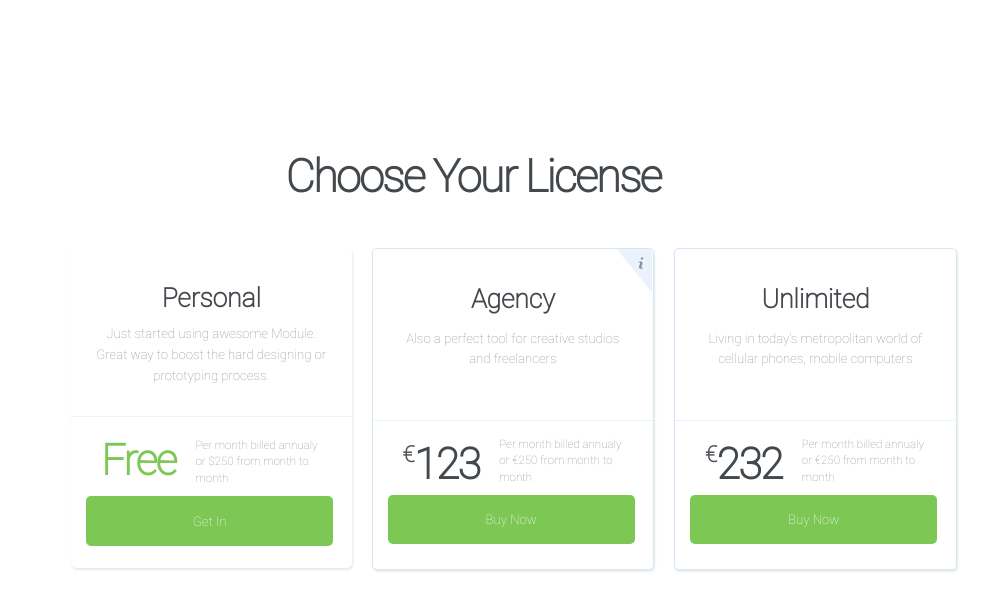
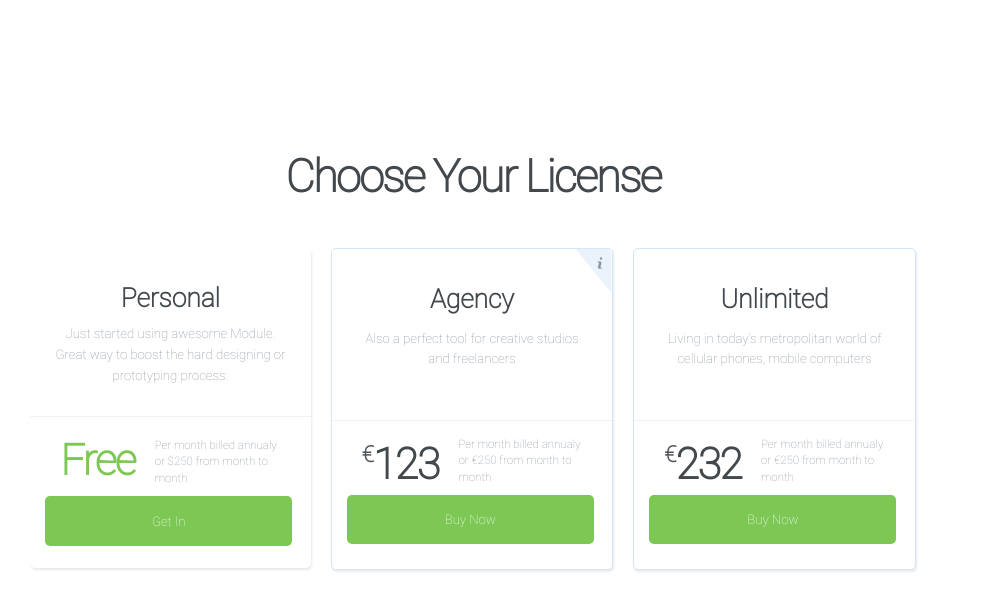
Before and after one commit to giobashvili1/Sacavi80, a plain HTML site: page Challange-Card2/index.html in a window 1280 px wide. Shown: the whole page, without its empty margins (167-1156 px from the left). Drawn offline with Linux system fonts and the light colour scheme.

Commit message:
Add files via upload

```diff
--- a/Challange-Card2/style.css
+++ b/Challange-Card2/style.css
@@ -17,7 +17,7 @@ h3{
 }
 .header{
     display: flex;
-    margin-left: 230px;
+    justify-content: center;
 
 }
 .box1{
```
